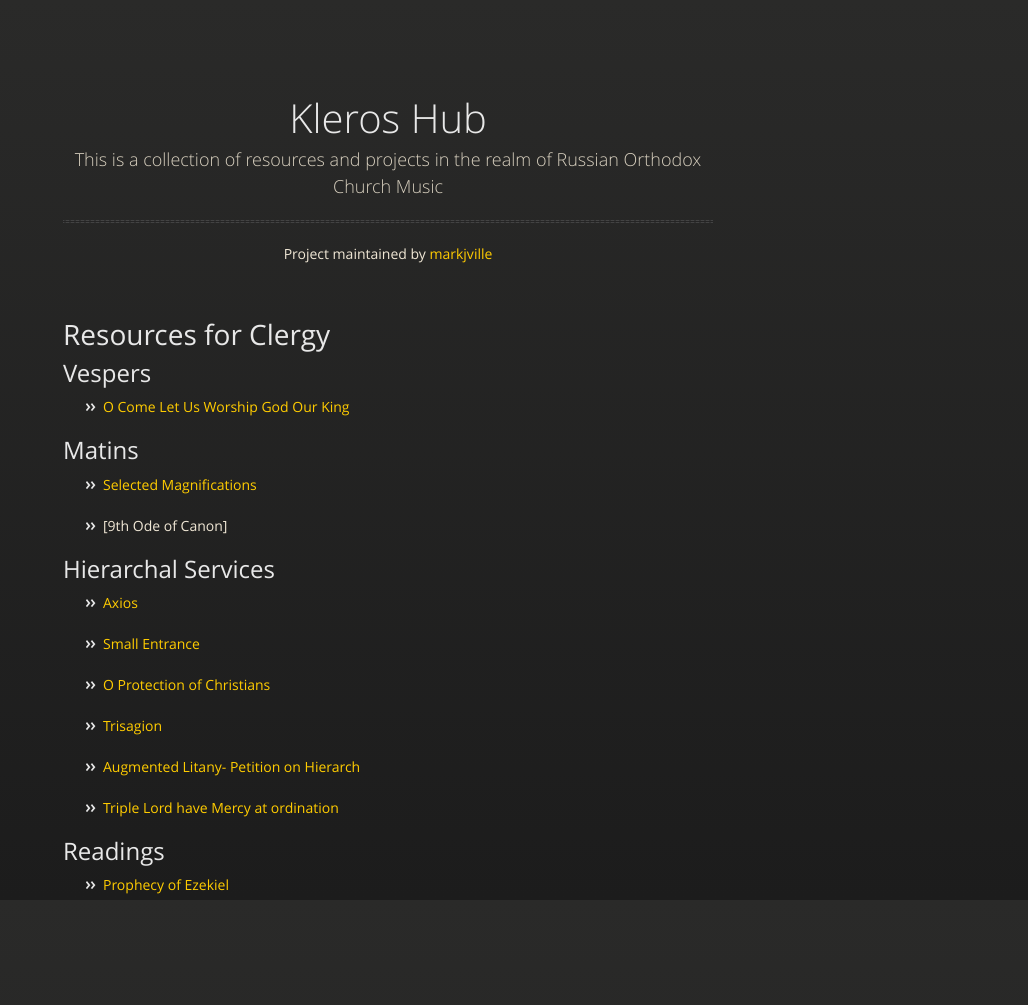
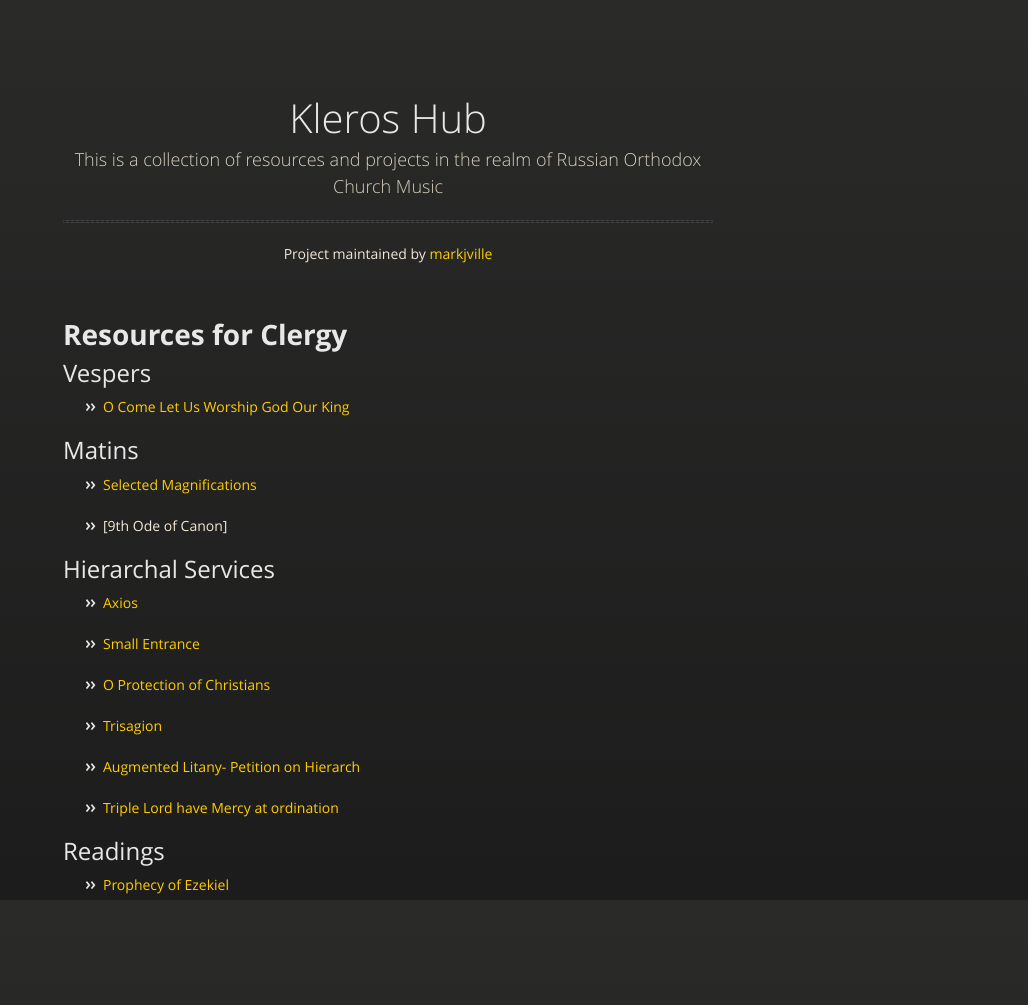
Before and after one commit to markjville/markjville.github.io, a Jekyll site: the page built from clergy-resources.md, in a window 1280 px wide. Shown: the whole page, without its empty margins (252-1280 px from the left). Built offline with Jekyll 4.4.1, drawn with Linux system fonts in a browser that asks for light colours; our own code applies the rules of GitHub Pages for plain Markdown files.

```diff
--- a/clergy-resources.md
+++ b/clergy-resources.md
@@ -1,6 +1,6 @@
 
 
-# Resources for Clergy
+# **Resources for Clergy**
 
 
 ## Vespers
```
